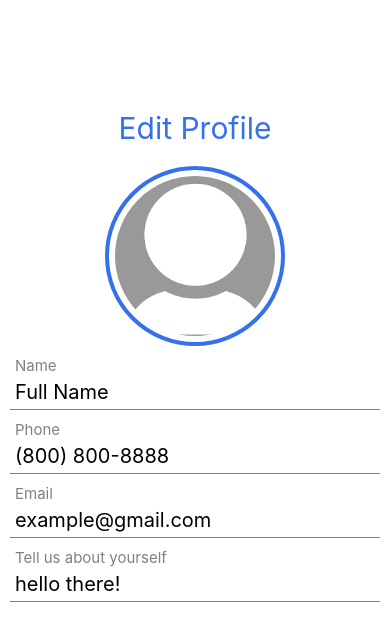
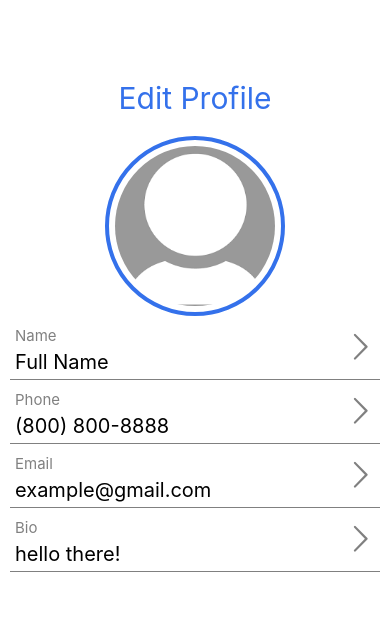
Before and after one commit to emmapejko/profilepage, a React Native app: screen / in a window 390 px wide. Shown: the top 630 px of the page. Built offline with nearby package versions, Linux system fonts and the light colour scheme.

Commit message:
feat: added views

```diff
--- /dev/null
+++ b/app/components/Bio.js
@@ -0,0 +1,12 @@
+import React from "react";
+import { StyleSheet, Text, View, Image, Pressable } from 'react-native';
+
+const Bio = ({ bio }) => {
+  return (
+    <View>
+      <Text>bio editor</Text>
+    </View>
+  )
+}
+
+export default Bio;
--- /dev/null
+++ b/app/components/Email.js
@@ -0,0 +1,12 @@
+import React from "react";
+import { StyleSheet, Text, View, Image, Pressable } from 'react-native';
+
+const Email = ({ email }) => {
+  return (
+    <View>
+      <Text>email editor</Text>
+    </View>
+  )
+}
+
+export default Email;
--- /dev/null
+++ b/app/components/Name.js
@@ -0,0 +1,12 @@
+import React from "react";
+import { StyleSheet, Text, View, Image, Pressable } from 'react-native';
+
+const Name = ({ name }) => {
+  return (
+    <View>
+      <Text>name editor</Text>
+    </View>
+  )
+}
+
+export default Name;
--- /dev/null
+++ b/app/components/Number.js
@@ -0,0 +1,12 @@
+import React from "react";
+import { StyleSheet, Text, View, Image, Pressable } from 'react-native';
+
+const Number = ({ number }) => {
+  return (
+    <View>
+      <Text>number editor</Text>
+    </View>
+  )
+}
+
+export default Number;
--- a/app/components/Profile.js
+++ b/app/components/Profile.js
@@ -1,49 +1,114 @@
 import React, { useState } from "react";
 import { StyleSheet, Text, View, Image, Pressable } from 'react-native';
+import { Entypo, MaterialCommunityIcons } from '@expo/vector-icons';
+
+import ProfileImage from "./ProfileImage";
+import Name from "./Name";
+import Number from "./Number";
+import Email from "./Email";
+import Bio from "./Bio";
 
 const Profile = () => {
+  const [view, setView] = useState('main');
   const [image, setImage] = useState('');
   const [name, setName] = useState('Full Name');
   const [number, setNumber] = useState('(800) 800-8888');
   const [email, setEmail] = useState('example@gmail.com');
   const [bio, setBio] = useState('hello there!');
 
+  const getView = () => {
+    if (view === 'image') {
+      return (
+        <ProfileImage image={image}/>
+      )
+    } else if (view === 'name') {
+      return (
+        <Name name={name} />
+      )
+    } else if (view === 'number') {
+      return (
+        <Number number={number} />
+      )
+    } else if (view === 'email') {
+      return (
+        <Email email={email} />
+      )
+    } else if (view === 'bio') {
+      return (
+        <Bio bio={bio} />
+      )
+    } else {
       return (
         <View style={styles.container}>
           <Text style={styles.header}>Edit Profile</Text>
           <View style={styles.profileImageView}>
-        <Pressable onPress={() => console.log('image pressed')}>
+            <Pressable onPress={() => setView('image')}>
             <Image
               style={styles.profileImage}
               source={ image.length ? { uri: image } : require('../assets/profilepic.png')}
             />
+            {/* <MaterialCommunityIcons name="pencil-circle-outline" size={24} color="#3471eb" /> */}
             </Pressable>
           </View>
           <View style={styles.box}>
-        <Pressable onPress={() => console.log('name pressed')}>
+            <Pressable onPress={() => setView('name')}>
+              <View style={{ flexDirection: 'row', justifyContent: 'space-between' }}>
+                <View>
                   <Text style={styles.label}>Name</Text>
                   <Text style={styles.text}>{name}</Text>
+                </View>
+                <View style={{ justifyContent: 'center' }}>
+                  <Entypo name="chevron-thin-right" size={30} color="gray" />
+                </View>
+              </View>
             </Pressable>
           </View>
           <View style={styles.box}>
-        <Pressable onPress={() => console.log('number pressed')}>
+            <Pressable onPress={() => setView('number')}>
+              <View style={{ flexDirection: 'row', justifyContent: 'space-between' }}>
+                <View>
                   <Text style={styles.label}>Phone</Text>
                   <Text style={styles.text}>{number}</Text>
+                </View>
+                <View style={{ justifyContent: 'center' }}>
+                  <Entypo name="chevron-thin-right" size={30} color="gray" />
+                </View>
+              </View>
             </Pressable>
           </View>
           <View style={styles.box}>
-        <Pressable onPress={() => console.log('email pressed')}>
+            <Pressable onPress={() => setView('email')}>
+              <View style={{ flexDirection: 'row', justifyContent: 'space-between' }}>
+                <View>
                   <Text style={styles.label}>Email</Text>
                   <Text style={styles.text}>{email}</Text>
+                </View>
+                <View style={{ justifyContent: 'center' }}>
+                  <Entypo name="chevron-thin-right" size={30} color="gray" />
+                </View>
+              </View>
             </Pressable>
           </View>
           <View style={styles.box}>
-        <Pressable onPress={() => console.log('bio pressed')}>
-          <Text style={styles.label}>Tell us about yourself</Text>
+            <Pressable onPress={() => setView('bio')}>
+              <View style={{ flexDirection: 'row', justifyContent: 'space-between' }}>
+                <View>
+                  <Text style={styles.label}>Bio</Text>
                   <Text style={styles.text}>{bio}</Text>
+                </View>
+                <View style={{ justifyContent: 'center' }}>
+                  <Entypo name="chevron-thin-right" size={30} color="gray" />
+                </View>
+              </View>
             </Pressable>
           </View>
         </View>
+      )
+    }
+  }
+
+  return (
+    getView()
   )
 };
 
@@ -70,7 +135,7 @@ const styles = StyleSheet.create({
   header: {
     fontSize: 30,
     color: '#3471eb',
-    paddingTop: 100,
+    paddingTop: 70,
     paddingBottom: 20,
     alignSelf: 'center',
   },
--- /dev/null
+++ b/app/components/ProfileImage.js
@@ -0,0 +1,12 @@
+import React from "react";
+import { StyleSheet, Text, View, Image, Pressable } from 'react-native';
+
+const ProfileImage = ({ image }) => {
+  return (
+    <View>
+      <Text>Image editor</Text>
+    </View>
+  )
+}
+
+export default ProfileImage;
--- a/package.json
+++ b/package.json
@@ -10,6 +10,7 @@
     "eject": "expo eject"
   },
   "dependencies": {
+    "@expo/vector-icons": "^12.0.5",
     "expo": "~43.0.2",
     "expo-status-bar": "~1.1.0",
     "react": "17.0.1",
```
Also changed, not shown: 1 other file (tests, documents, lock files or other folders). Lines whose indentation alone changed are shown as unchanged.
